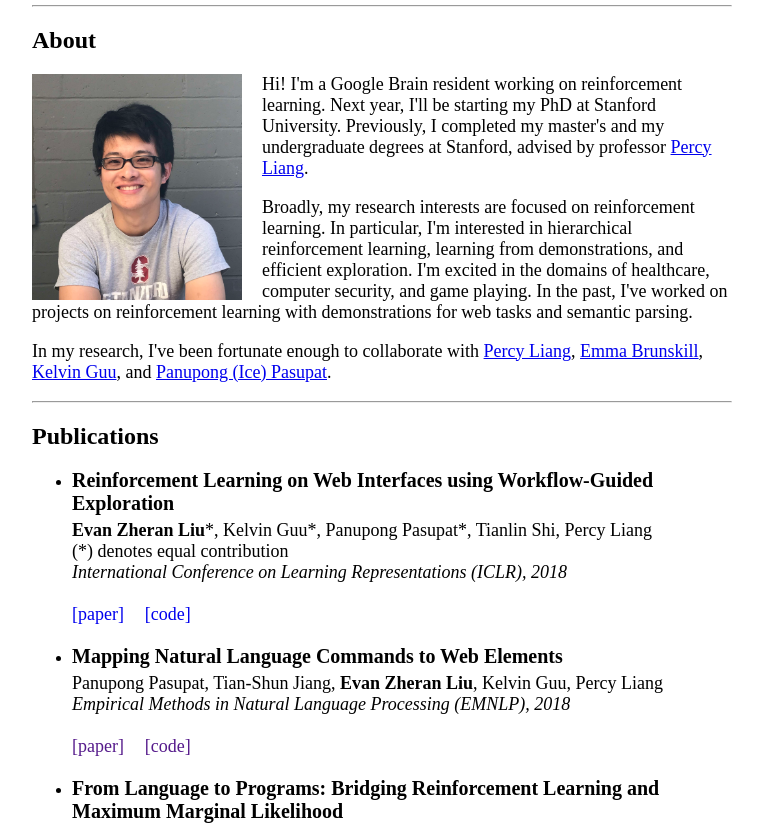
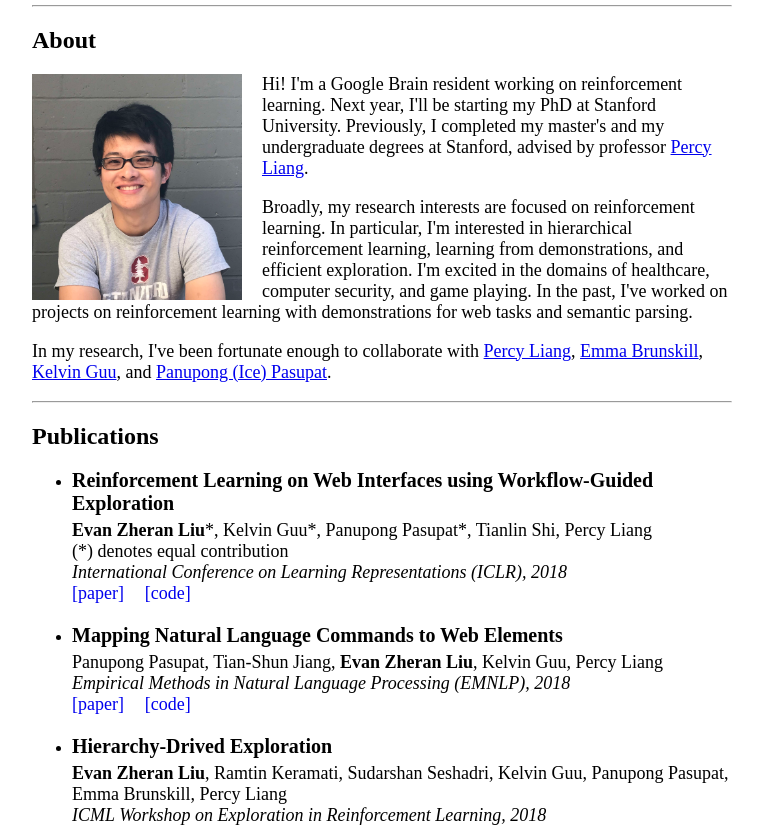
Before and after one commit to ezliu/ezliu.github.io, a plain HTML site: page index.html in a window 1280 px wide. Shown: the part 99-926 px from the top of the page, without its empty margins (258-1021 px from the left). Drawn offline with Linux system fonts and the light colour scheme; a web font is replaced by a local one.

Commit message:
Add paper and update

```diff
--- a/index.html
+++ b/index.html
@@ -77,7 +77,6 @@
             <br>
             <i>International Conference on Learning Representations (ICLR), 2018</i>
             <br>
-            <br>
             <div class="tags">
               <a href="https://arxiv.org/abs/1802.08802">[paper]</a>
               <a href="https://github.com/stanfordnlp/wge">[code]</a>
@@ -95,9 +94,25 @@
             <br>
             <i>Empirical Methods in Natural Language Processing (EMNLP), 2018</i>
             <br>
+            <div class="tags">
+              <a href="https://arxiv.org/abs/1808.09132">[paper]</a>
+              <a href="https://github.com/stanfordnlp/phrasenode">[code]</a>
+            </div>
+          </div>
+        </li>
+
+        <li>
+          <div class="paper">
+            Hierarchy-Drived Exploration
+          </div>
+          <div class="paper_details">
+            <b>Evan Zheran Liu</b>, Ramtin Keramati, Sudarshan Seshadri, Kelvin
+            Guu, Panupong Pasupat, Emma Brunskill, Percy Liang
+            <br>
+            <i>ICML Workshop on Exploration in Reinforcement Learning, 2018</i>
             <br>
             <div class="tags">
-              <a href="">[paper]</a>
+              <a href="https://sites.google.com/view/erl-2018/accepted-papers?authuser=0">[paper]</a>
               <a href="">[code]</a>
             </div>
           </div>
@@ -113,7 +128,6 @@
             <br>
             <i>Association for Computational Linguistics (ACL), 2017</i>
             <br>
-            <br>
             <div class="tags">
               <a href="https://arxiv.org/abs/1704.07926">[paper]</a>
               <a href="https://github.com/kelvinguu/lang2program">[code]</a>
@@ -128,7 +142,7 @@
     <div id="contact">
       <h2 class="goudy">Contact</h2>
       <p>You can reach me at [my first name][my last name]@cs.stanford.edu</p>
-      <p> Last updated: <b>August 11, 2018</b> </p>
+      <p> Last updated: <b>January 29, 2019</b> </p>
     </div>
   </div>
 </body>
```
